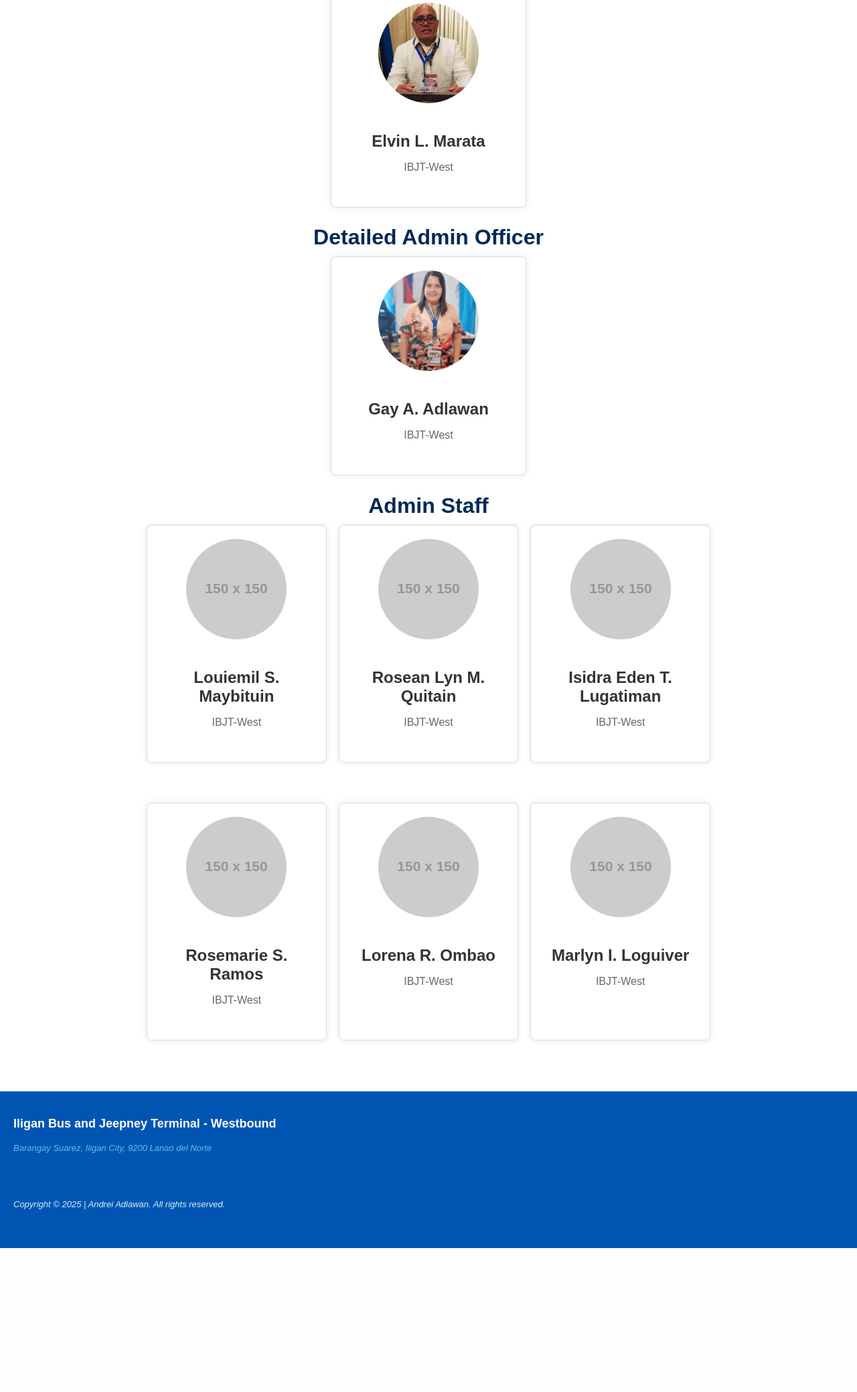
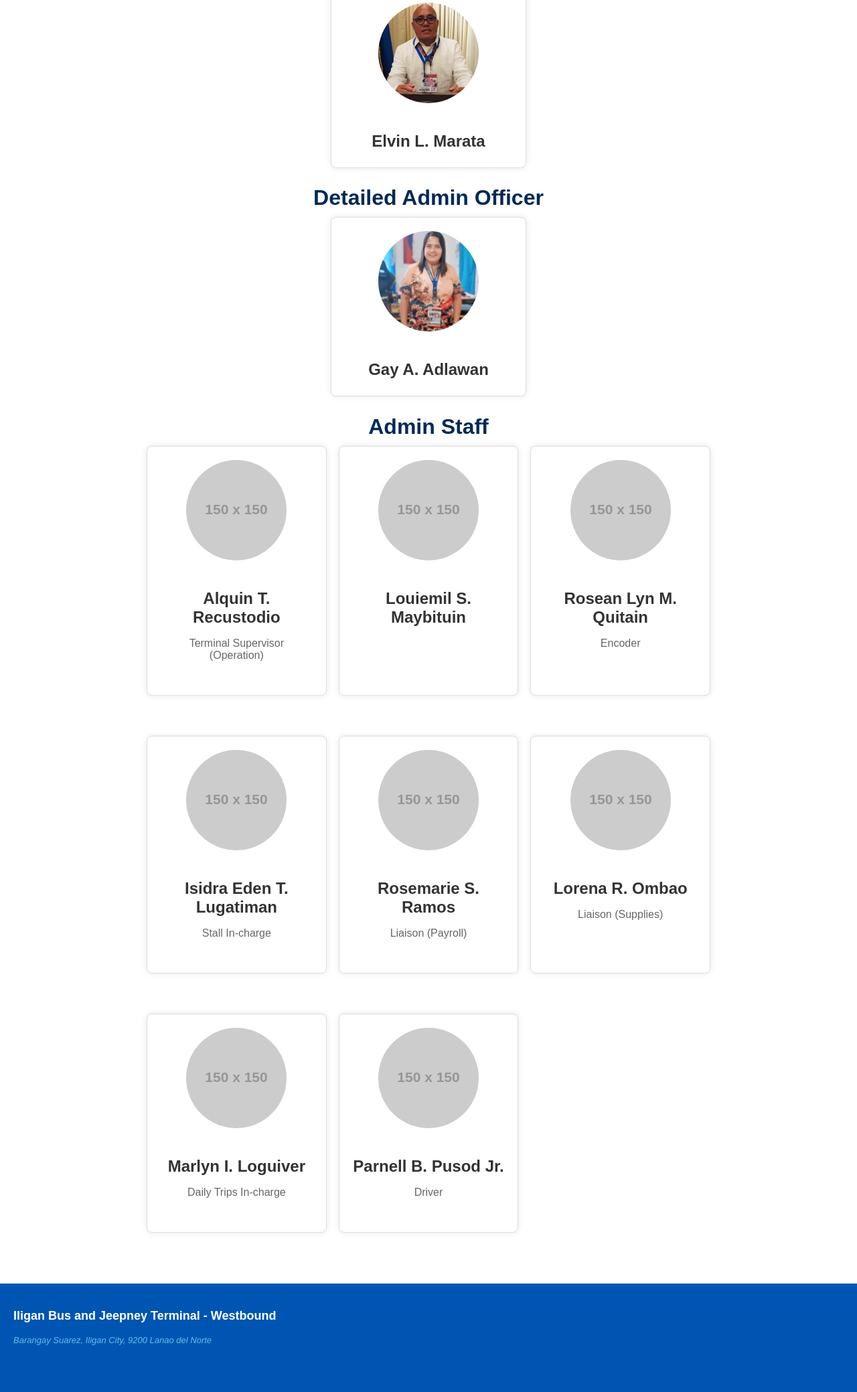
Before and after one commit to Andraannn/ibjt-west, a Flask app: page /about in a window 1280 px wide. Shown: the part 335-2414 px from the top of the page at 67% size. Before the commit the page ends 2199 px from the top, so only its background shows below. Run offline with Flask 3, Linux system fonts and the light colour scheme; grey boxes labelled with a size stand in for pictures from a placeholder-image service; some libraries are stand-ins or nearby versions.

Commit message:
modified about and index page

```diff
--- a/templates/about.html
+++ b/templates/about.html
@@ -37,7 +37,6 @@
           <div class="project-member">
             <img src="{{ url_for('static', filename='images/marata.jpg') }}" alt="Elvin L. Marata">
             <h3>Elvin L. Marata</h3>
-            <p>IBJT-West</p>
           </div>
         </div>
         <h1>Detailed Admin Officer</h1>
@@ -45,42 +44,49 @@
           <div class="project-member">
             <img src="{{ url_for('static', filename='images/adlawan.jpg') }}" alt="Gay A. Adlawan">
             <h3>Gay A. Adlawan</h3>
-            <p>IBJT-West</p>
           </div>
         </div>
         <h1>Admin Staff</h1>
         <div class="project-members">
           <div class="project-member">
+            <img src="https://placehold.co/150x150?text=Alquin+T.+Recustodio" alt="Alquin T. Recustodio">
+            <h3>Alquin T. Recustodio</h3>
+            <p>Terminal Supervisor (Operation)</p>
+          </div>
+          <div class="project-member">
             <img src="https://placehold.co/150x150?text=Louiemil+S.+Maybituin" alt="Louiemil S. Maybituin">
             <h3>Louiemil S. Maybituin</h3>
-            <p>IBJT-West</p>
           </div>
           <div class="project-member">
             <img src="https://placehold.co/150x150?text=Rosean+Lyn+M.+Quitain" alt="Rosean Lyn M. Quitain">
             <h3>Rosean Lyn M. Quitain</h3>
-            <p>IBJT-West</p>
+            <p>Encoder</p>
           </div>
           <div class="project-member">
             <img src="https://placehold.co/150x150?text=Isidra+Eden+T.+Lugatiman" alt="Isidra Eden T. Lugatiman">
             <h3>Isidra Eden T. Lugatiman</h3>
-            <p>IBJT-West</p>
+            <p>Stall In-charge</p>
           </div>
-          <div class="project-member">
+                    <div class="project-member">
             <img src="https://placehold.co/150x150?text=Rosemarie+S.+Ramos" alt="Rosemarie S. Ramos">
             <h3>Rosemarie S. Ramos</h3>
-            <p>IBJT-West</p>
+            <p>Liaison (Payroll)</p>
           </div>
           <div class="project-member">
             <img src="https://placehold.co/150x150?text=Lorena+R.+Ombao" alt="Lorena R. Ombao">
             <h3>Lorena R. Ombao</h3>
-            <p>IBJT-West</p>
+            <p>Liaison (Supplies)</p>
           </div>
           <div class="project-member">
             <img src="https://placehold.co/150x150?text=Marlyn+I.+Loguiver" alt="Marlyn I. Loguiver">
             <h3>Marlyn I. Loguiver</h3>
-            <p>IBJT-West</p>
+            <p>Daily Trips In-charge</p>
           </div>
-        </div>
+          <div class="project-member">
+            <img src="https://placehold.co/150x150?text=Parnell+B.+Pusod+Jr." alt="Parnell B. Pusod Jr.">
+            <h3>Parnell B. Pusod Jr.</h3>
+            <p>Driver</p>
+          </div>
         </div>
       </section>
     <br><br>
--- a/templates/index.html
+++ b/templates/index.html
@@ -29,7 +29,7 @@
     <!-- Hero Section with background image -->
     <section class="hero">
         <div class="hero-text">
-            <h1><span style="color: #006ee6;">I</span>ligan <span style="color: #006ee6;">B</span>us and <span style="color: #006ee6;">J</span>eepney and <span style="color: #006ee6;">T</span>erminal - Westbound</h1>
+            <h1><span style="color: #006ee6;">I</span>ligan <span style="color: #006ee6;">B</span>us and <span style="color: #006ee6;">J</span>eepney <span style="color: #006ee6;">T</span>erminal - Westbound</h1>
         </div>
     </section>
 
```
